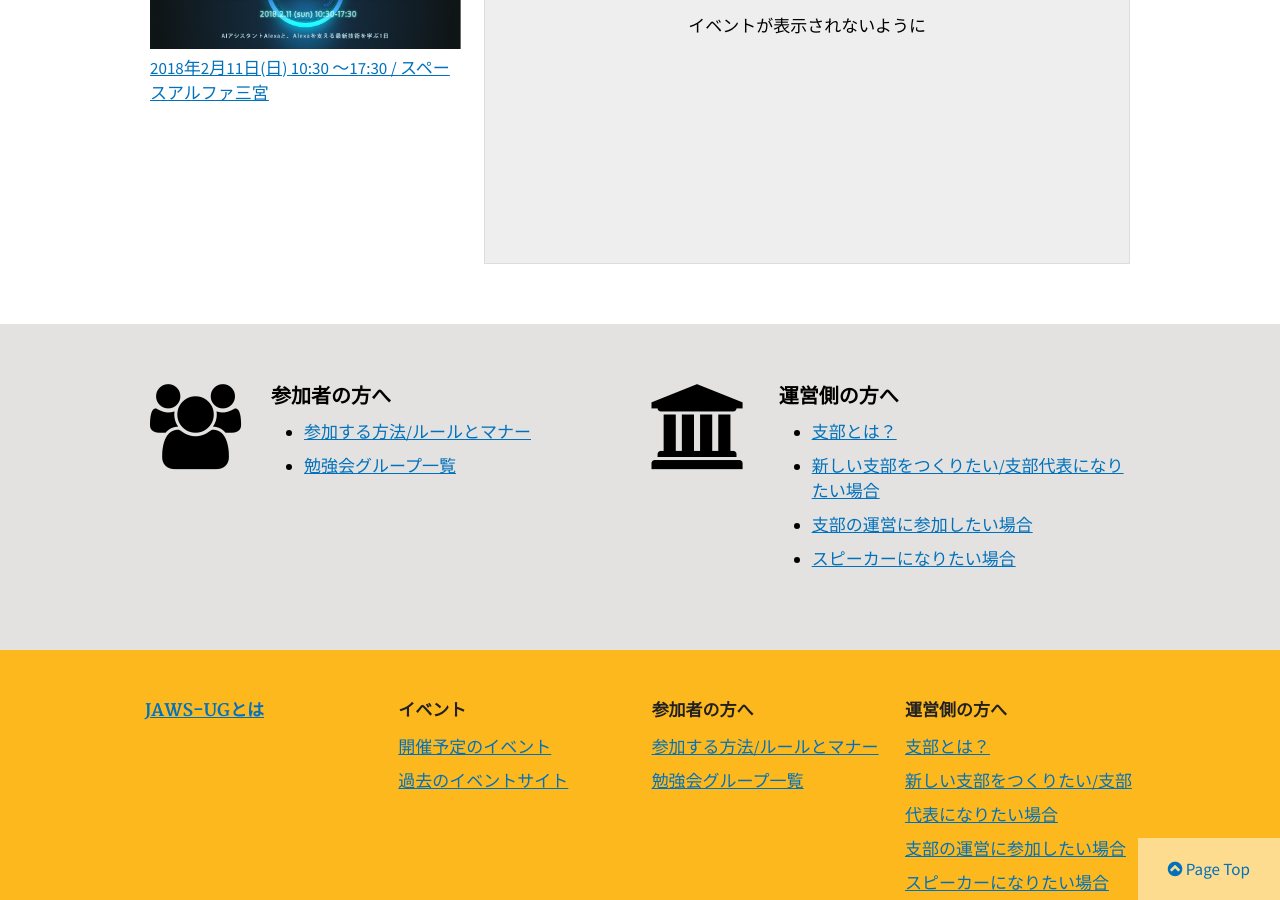
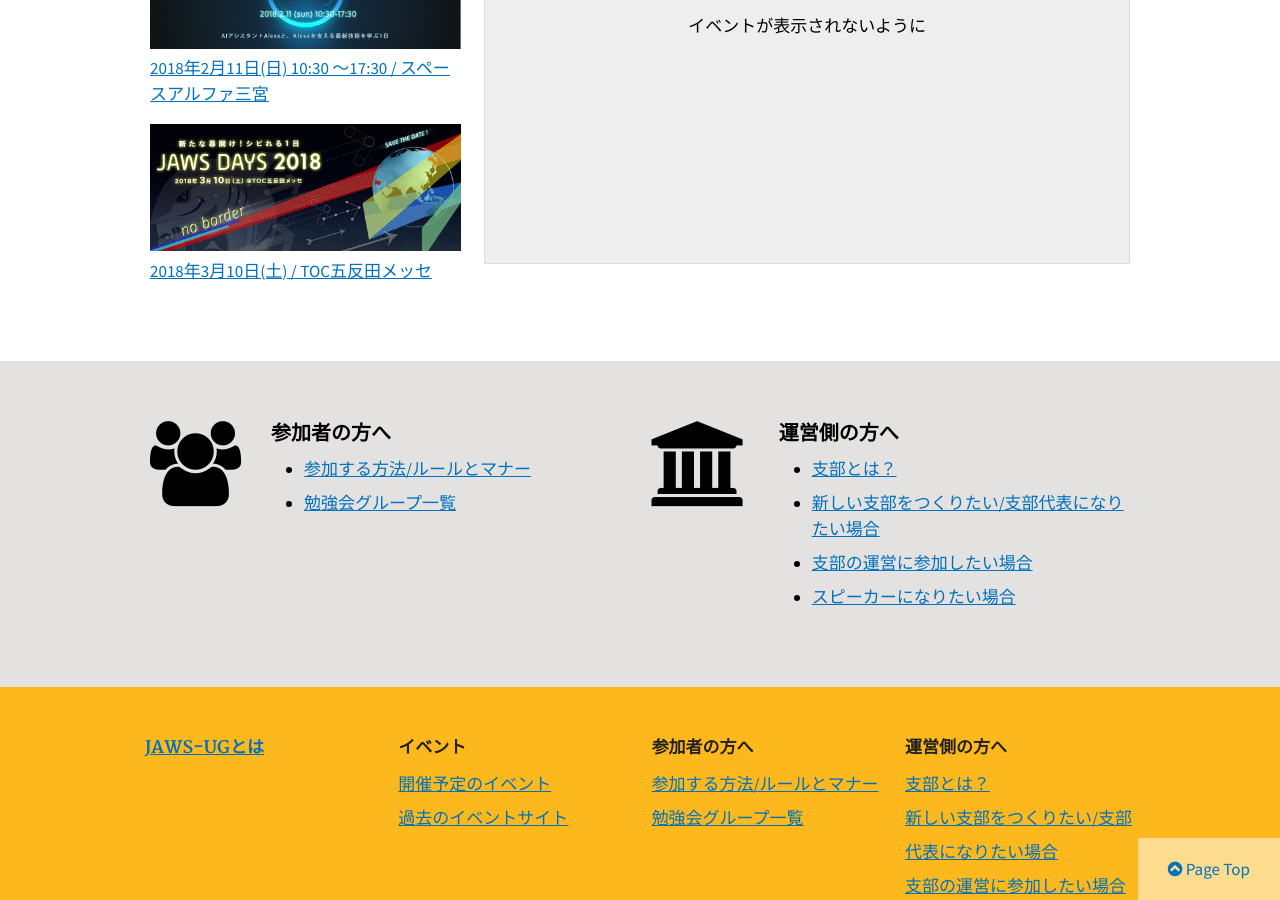
Before and after one commit to jaws-ug/jaws-ug.jp, a Jekyll site: the page built from index.md, in a window 1280 px wide and 900 px high, scrolled down 1035 px. Built offline with Jekyll 4.4.1, drawn with Linux system fonts in a browser that asks for light colours; nearby versions of some CDN libraries.

Commit message:
Add link for JAWS DAYS 2018.

```diff
--- a/_includes/banner.html
+++ b/_includes/banner.html
@@ -1,3 +1,5 @@
 <!-- イベントバナー掲載エリア -->
-<a href="https://alexaday2018.jaws-ug.jp/" target="_blank"><img src="{{ site.baseurl }}/assets/images/lp/jaws-ug-alexaday-cover.png" alt="Alexa Day 2018"><br>
-2018年2月11日(日) 10:30 〜17:30 / スペースアルファ三宮</a>
+<p><a href="https://alexaday2018.jaws-ug.jp/" target="_blank"><img src="{{ site.baseurl }}/assets/images/lp/jaws-ug-alexaday-cover.png" alt="Alexa Day 2018"><br>
+2018年2月11日(日) 10:30 〜17:30 / スペースアルファ三宮</a></p>
+<p><a href="https://jawsdays2018.jaws-ug.jp/" target="_blank"><img src="{{ site.baseurl }}/assets/images/lp/jawsdays-2018-banner.png" alt="JAWS DAYS 2018"><br>
+2018年3月10日(土) / TOC五反田メッセ</a></p>
```
Also changed, not shown: assets/images/lp/jawsdays-2018-banner.png (added).
